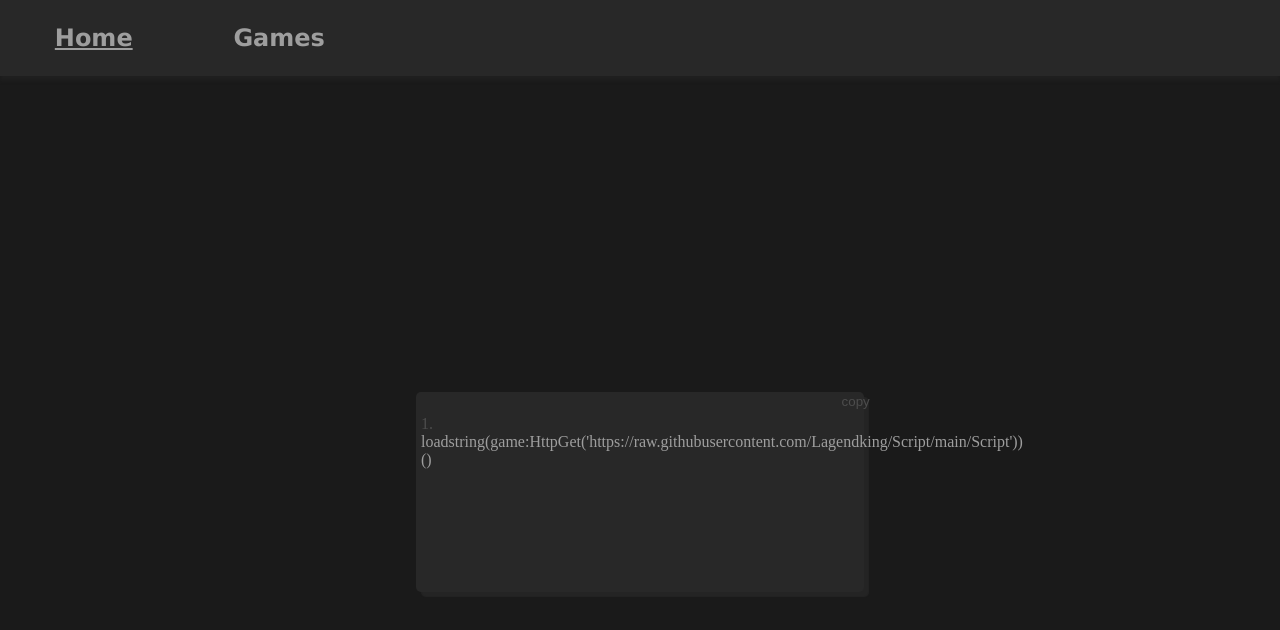
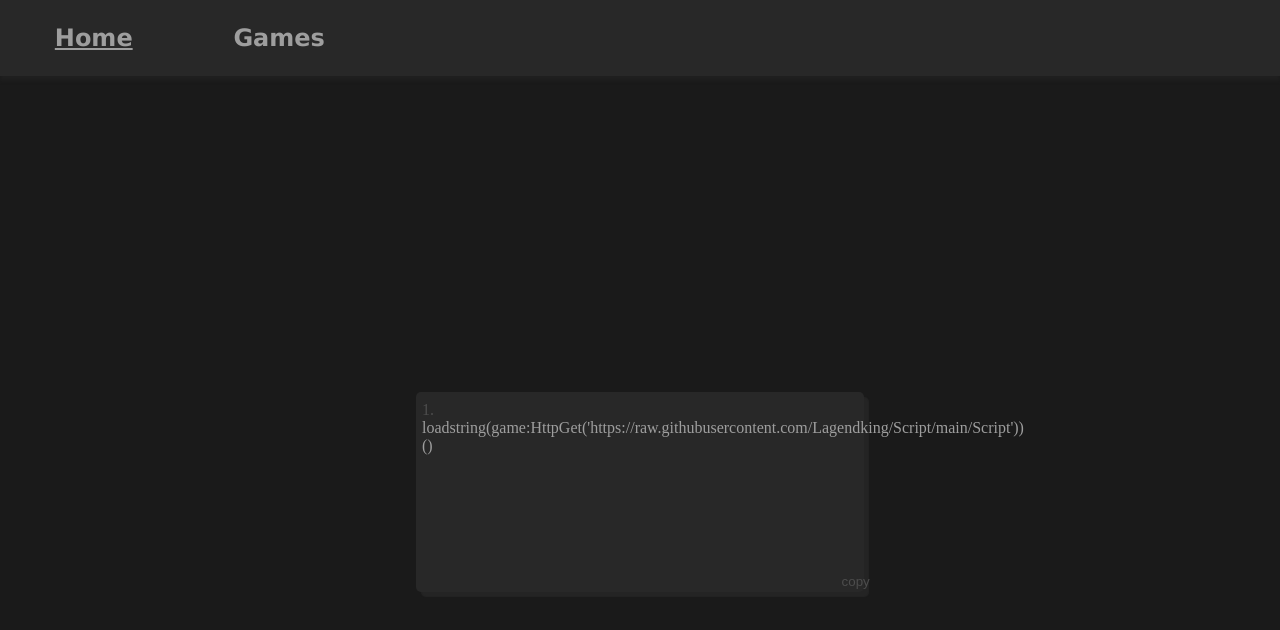
Before and after one commit to Lagendking/Demi-Hub-Site, a plain HTML site: page index.html in a window 1280 px wide. Drawn offline with Linux system fonts and the light colour scheme.

Commit message:
small change

```diff
--- a/index.html
+++ b/index.html
@@ -16,8 +16,8 @@
 
         <div class="main">
             <div class="script-box">
-                <button class="line" style="position: relative; left: 95%; top: 0%;" onclick="copyScript(1)">copy</button>
-                <div class="line" style="position: relative; left: 5px; top: 5px;">
+                <button class="line" style="position: relative; left: 95%; top: 90%;" onclick="copyScript(1)">copy</button>
+                <div class="line" style="position: relative; left: 6px; top: -9px;">
                     1. &nbsp;
                     <span class="script-text" id="script-text">loadstring(game:HttpGet('https://raw.githubusercontent.com/Lagendking/Script/main/Script'))()</span>
                 </div>
```
Also changed, not shown: Games.html (+1 -1 lines).
